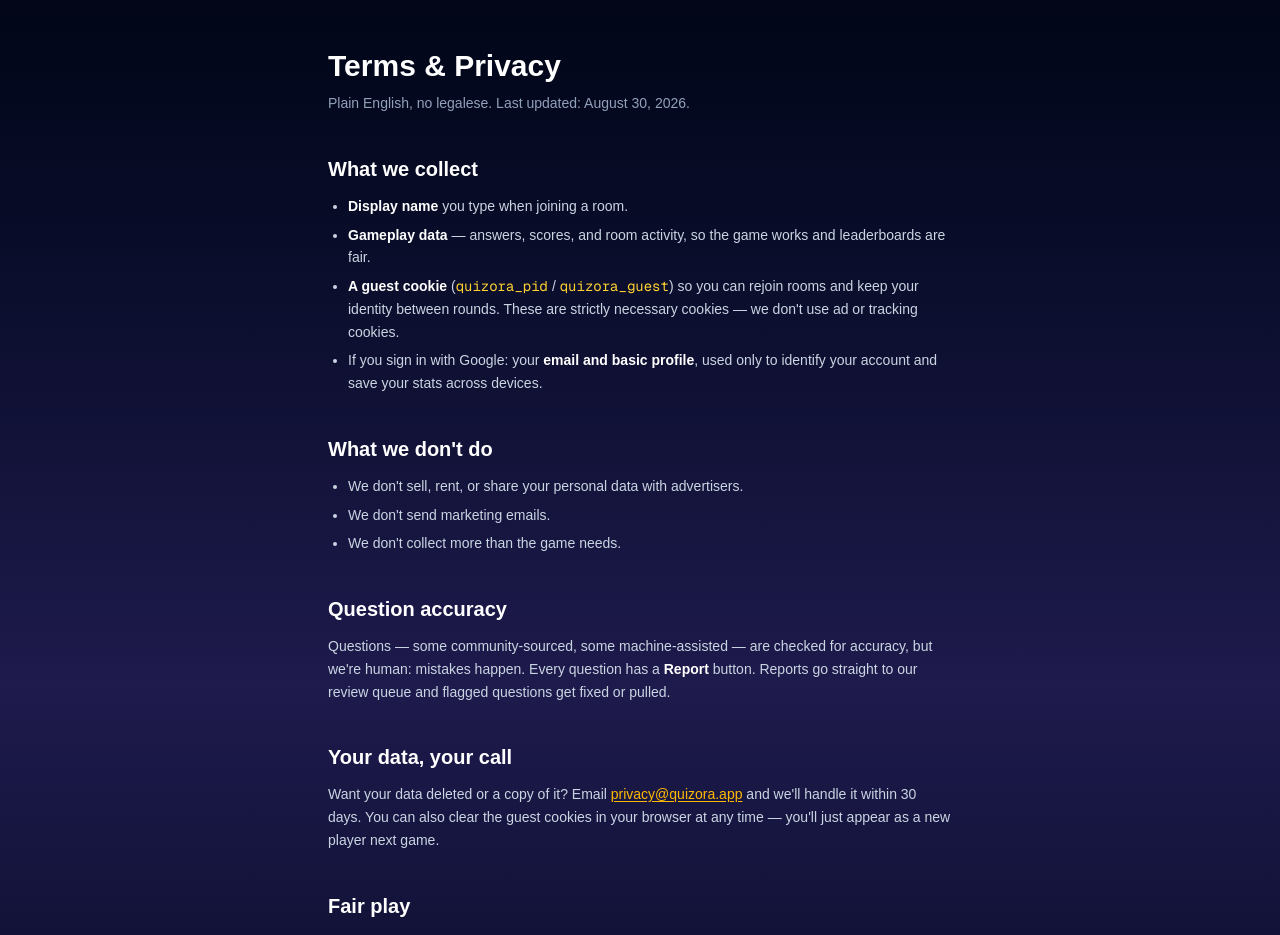
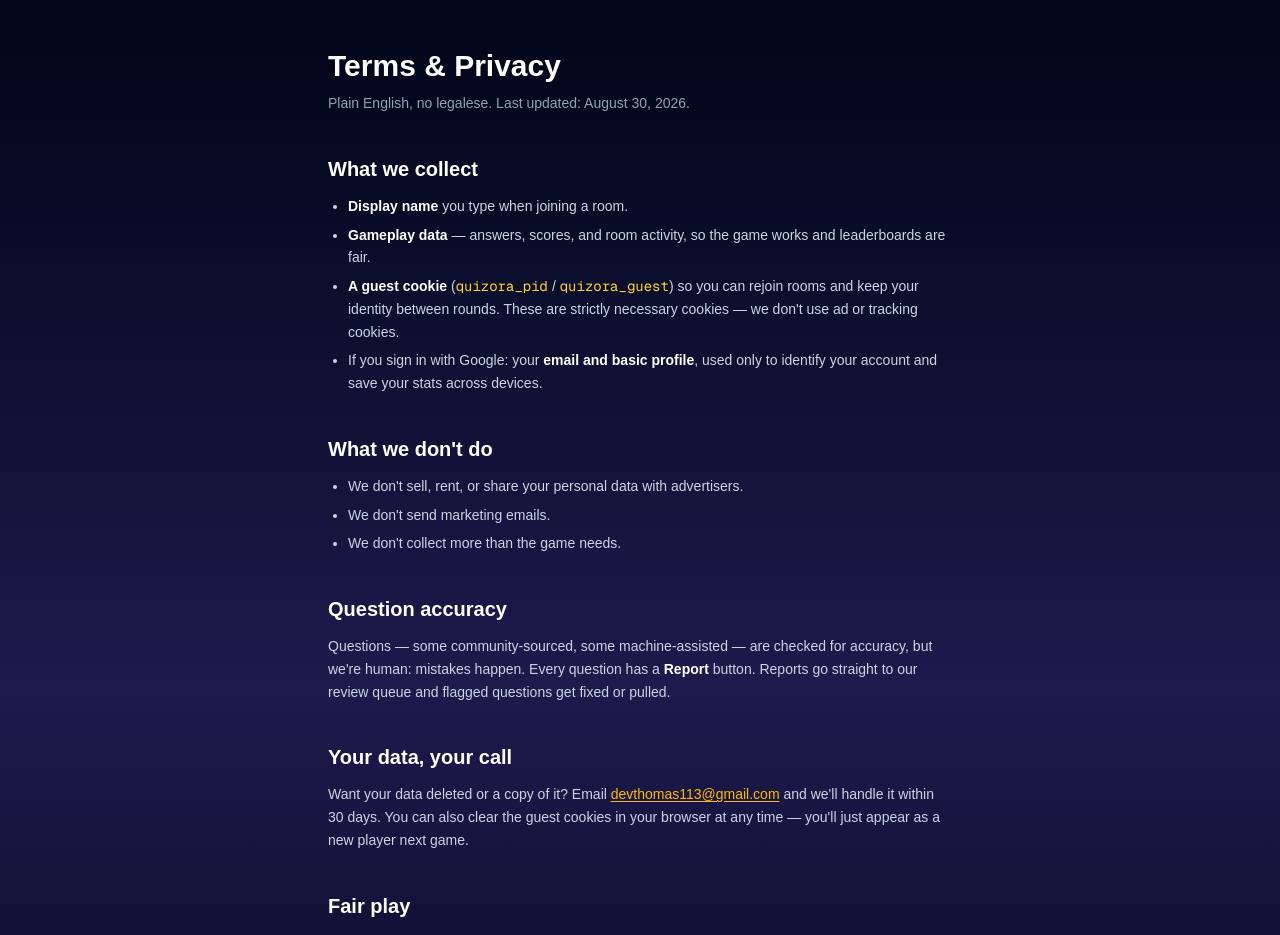
Before and after one commit to Thomasyoung113/QUIZORA, a Next.js app: page /legal in a window 1280 px wide. Shown: the top 935 px of the page. Built offline with nearby package versions, Linux system fonts and the light colour scheme.

Commit message:
Use real contact email for data-deletion requests

```diff
--- a/src/app/legal/page.tsx
+++ b/src/app/legal/page.tsx
@@ -44,7 +44,7 @@
         <section className="space-y-3">
           <h2 className="text-xl font-bold text-white">Your data, your call</h2>
           <p>
-            Want your data deleted or a copy of it? Email <a href="mailto:privacy@quizora.app" className="text-amber-400 underline underline-offset-2">privacy@quizora.app</a> and
+            Want your data deleted or a copy of it? Email <a href="mailto:devthomas113@gmail.com" className="text-amber-400 underline underline-offset-2">devthomas113@gmail.com</a> and
             we&apos;ll handle it within 30 days. You can also clear the guest cookies in your browser
             at any time — you&apos;ll just appear as a new player next game.
           </p>
```
